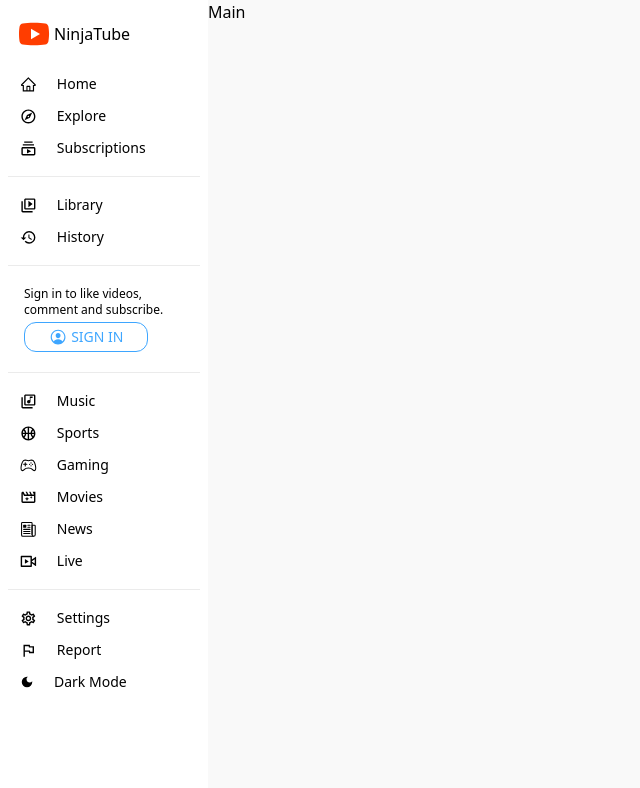
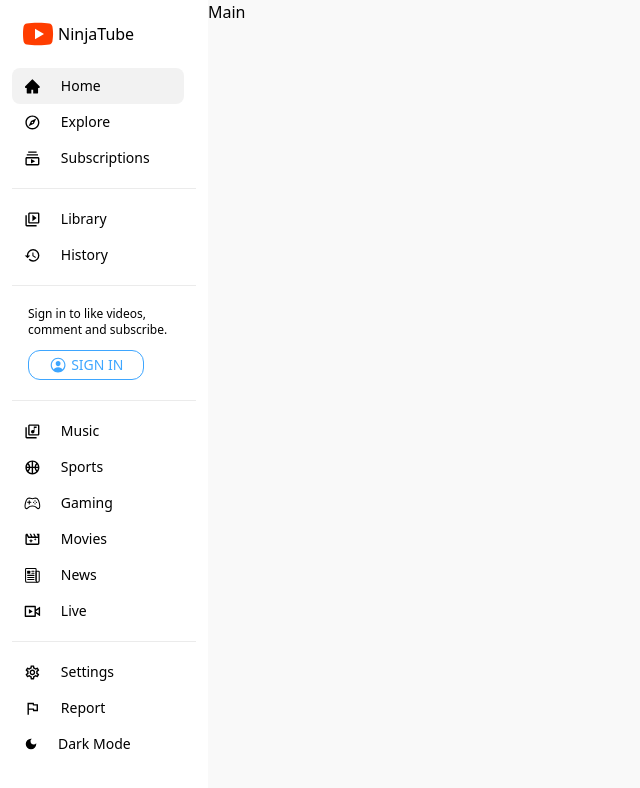
Before and after one commit to christian-anunciado/youtube-clone-react-ts, a React (Vite) app in the folder client/: page / in a window 1280 px wide. Shown: the top 788 px of the page, without its empty margins (0-640 px from the left). Built offline with nearby package versions, Linux system fonts and the light colour scheme.

Commit message:
fixed some behaviors on menu

```diff
--- a/client/src/components/Menu/Menu.tsx
+++ b/client/src/components/Menu/Menu.tsx
@@ -6,7 +6,7 @@ type Props = {};
 
 function Menu({}: Props) {
   return (
-    <div className="h-screen w-52 overflow-auto bg-white py-4 px-2 text-text dark:bg-darkBgLighter dark:text-darkText">
+    <div className="sticky top-0 flex h-screen w-52 flex-col bg-white py-4 px-3 text-text dark:bg-darkBgLighter dark:text-darkText">
       <Logo />
       <MenuItems />
     </div>
--- a/client/src/components/Menu/MenuItem.tsx
+++ b/client/src/components/Menu/MenuItem.tsx
@@ -10,7 +10,9 @@ type Props = {
 function MenuItem(props: Props) {
   return (
     <div
-      className={`flex min-w-full cursor-pointer items-center gap-5 rounded-lg py-1.5 px-3 text-sm hover:bg-soft dark:hover:bg-darkTextSoft dark:hover:text-darkText`}
+      className={`mr-3 flex min-w-0 cursor-pointer items-center gap-5 rounded-lg py-2 px-3 text-sm hover:bg-soft dark:hover:bg-darkSoft dark:hover:text-darkText ${
+        props.isActive && "bg-soft dark:bg-darkSoft"
+      }`}
       onClick={() => props.onClick?.()}
     >
       {props.isActive ? <>{props.iconActive}</> : <>{props.iconDefault}</>}
--- a/client/src/components/Menu/MenuItems.tsx
+++ b/client/src/components/Menu/MenuItems.tsx
@@ -1,4 +1,4 @@
-import React from "react";
+import React, { useState } from "react";
 import MenuItem from "./MenuItem";
 import { AiOutlineHome, AiFillHome } from "react-icons/ai";
 import {
@@ -33,27 +33,16 @@ import { RiLiveFill, RiLiveLine } from "react-icons/ri";
 import { useSelector } from "react-redux";
 import { useDispatch } from "react-redux";
 import { toggleDarkMode } from "../../redux/themeRedux";
+import SignIn from "../SignIn/SignIn";
+
 type Props = {};
-
-const SignIn = () => {
-  const theme = useSelector((state: any) => state.theme);
-  return (
-    <div className="flex flex-col gap-1 px-4 py-2">
-      <p className="text-xs">Sign in to like videos, comment and subscribe.</p>
-      <button className="flex w-max items-center justify-center gap-1 rounded-xl border border-blueBorder py-1 px-6 text-sm uppercase text-blueBorder hover:bg-blueSoft dark:hover:bg-darkBlueSoft">
-        <IoPersonCircleOutline size={"1.3em"} />
-        Sign In
-      </button>
-    </div>
-  );
-};
 
 const ToggleDarkMode = () => {
   const theme = useSelector((state: any) => state.theme);
   const dispatch = useDispatch();
   return (
     <div
-      className={`flex min-w-full cursor-pointer items-center gap-5 rounded-lg py-1.5 px-3 text-sm hover:bg-soft dark:hover:bg-darkTextSoft dark:hover:text-darkText`}
+      className={`mr-3 flex min-w-0 cursor-pointer items-center gap-5 rounded-lg py-2 px-3 text-sm hover:bg-soft dark:hover:bg-darkSoft dark:hover:text-darkText`}
       onClick={() => dispatch(toggleDarkMode())}
     >
       {theme.darkMode ? <MdOutlineLightMode /> : <MdDarkMode />}
@@ -67,26 +56,31 @@ const Divider = () => {
 };
 
 function MenuItems({}: Props) {
+  const [selectedMenu, setSelectedMenu] = useState(0);
   return (
+    <div className="m-0 min-h-0 flex-1 basis-auto overflow-hidden hover:overflow-y-scroll">
       <div className="flex flex-col gap-3">
         <div>
           <MenuItem
             iconActive={<AiFillHome size={"1.2em"} />}
             iconDefault={<AiOutlineHome size={"1.2em"} />}
             iconName="Home"
-          isActive={false}
+            isActive={selectedMenu === 0}
+            onClick={() => setSelectedMenu(0)}
           />
           <MenuItem
             iconActive={<MdExplore size={"1.2em"} />}
             iconDefault={<MdOutlineExplore size={"1.2em"} />}
             iconName="Explore"
-          isActive={false}
+            isActive={selectedMenu === 1}
+            onClick={() => setSelectedMenu(1)}
           />
           <MenuItem
             iconActive={<MdSubscriptions size={"1.2em"} />}
             iconDefault={<MdOutlineSubscriptions size={"1.2em"} />}
             iconName="Subscriptions"
-          isActive={false}
+            isActive={selectedMenu === 2}
+            onClick={() => setSelectedMenu(2)}
           />
         </div>
         <Divider />
@@ -95,13 +89,15 @@ function MenuItems({}: Props) {
             iconActive={<MdVideoLibrary size={"1.2em"} />}
             iconDefault={<MdOutlineVideoLibrary size={"1.2em"} />}
             iconName="Library"
-          isActive={false}
+            isActive={selectedMenu === 3}
+            onClick={() => setSelectedMenu(3)}
           />
           <MenuItem
             iconActive={<MdHistory size={"1.2em"} />}
             iconDefault={<MdHistory size={"1.2em"} />}
             iconName="History"
-          isActive={false}
+            isActive={selectedMenu === 4}
+            onClick={() => setSelectedMenu(4)}
           />
         </div>
         <Divider />
@@ -112,37 +108,43 @@ function MenuItems({}: Props) {
             iconActive={<MdLibraryMusic size={"1.2em"} />}
             iconDefault={<MdOutlineLibraryMusic size={"1.2em"} />}
             iconName="Music"
-          isActive={false}
+            isActive={selectedMenu === 5}
+            onClick={() => setSelectedMenu(5)}
           />
           <MenuItem
             iconActive={<MdSportsBasketball size={"1.2em"} />}
             iconDefault={<MdOutlineSportsBasketball size={"1.2em"} />}
             iconName="Sports"
-          isActive={false}
+            isActive={selectedMenu === 6}
+            onClick={() => setSelectedMenu(6)}
           />
           <MenuItem
             iconActive={<IoGameController size={"1.2em"} />}
             iconDefault={<IoGameControllerOutline size={"1.2em"} />}
             iconName="Gaming"
-          isActive={false}
+            isActive={selectedMenu === 7}
+            onClick={() => setSelectedMenu(7)}
           />
           <MenuItem
             iconActive={<MdMovieFilter size={"1.2em"} />}
             iconDefault={<MdOutlineMovieFilter size={"1.2em"} />}
             iconName="Movies"
-          isActive={false}
+            isActive={selectedMenu === 8}
+            onClick={() => setSelectedMenu(8)}
           />
           <MenuItem
             iconActive={<IoNewspaper size={"1.2em"} />}
             iconDefault={<IoNewspaperOutline size={"1.2em"} />}
             iconName="News"
-          isActive={false}
+            isActive={selectedMenu === 9}
+            onClick={() => setSelectedMenu(9)}
           />
           <MenuItem
             iconActive={<RiLiveFill size={"1.2em"} />}
             iconDefault={<RiLiveLine size={"1.2em"} />}
             iconName="Live"
-          isActive={false}
+            isActive={selectedMenu === 10}
+            onClick={() => setSelectedMenu(10)}
           />
         </div>
         <Divider />
@@ -151,15 +153,18 @@ function MenuItems({}: Props) {
             iconActive={<MdSettings size={"1.2em"} />}
             iconDefault={<MdOutlineSettings size={"1.2em"} />}
             iconName="Settings"
-          isActive={false}
+            isActive={selectedMenu === 11}
+            onClick={() => setSelectedMenu(11)}
           />
           <MenuItem
             iconActive={<MdFlag size={"1.2em"} />}
             iconDefault={<MdOutlineFlag size={"1.2em"} />}
             iconName="Report"
-          isActive={false}
+            isActive={selectedMenu === 11}
+            onClick={() => setSelectedMenu(11)}
           />
           <ToggleDarkMode />
+        </div>
       </div>
     </div>
   );
--- /dev/null
+++ b/client/src/components/SignIn/SignIn.tsx
@@ -0,0 +1,18 @@
+import React from "react";
+import { IoPersonCircleOutline } from "react-icons/io5";
+
+type Props = {};
+
+function SignIn({}: Props) {
+  return (
+    <div className="flex flex-col gap-3 px-4 py-2">
+      <p className="text-xs">Sign in to like videos, comment and subscribe.</p>
+      <button className="flex w-max items-center justify-center gap-1 rounded-xl border border-blueBorder py-1 px-5 text-sm uppercase text-blueBorder hover:bg-blueSoft dark:hover:bg-darkBlueSoft">
+        <IoPersonCircleOutline size={"1.3em"} />
+        Sign In
+      </button>
+    </div>
+  );
+}
+
+export default SignIn;
--- a/client/src/index.css
+++ b/client/src/index.css
@@ -1,79 +1,14 @@
 @tailwind base;
+
+*::-webkit-scrollbar {
+  width: 6px;
+}
+
+*::-webkit-scrollbar-thumb {
+  border: 4px solid #909090;
+  background-clip: padding-box;
+  background-color: #909090;
+  border-radius: 14px;
+}
 @tailwind components;
 @tailwind utilities;
-
-/*
-:root {
-  font-family: Inter, system-ui, Avenir, Helvetica, Arial, sans-serif;
-  line-height: 1.5;
-  font-weight: 400;
-
-  color-scheme: light dark;
-  color: rgba(255, 255, 255, 0.87);
-  background-color: #242424;
-
-  font-synthesis: none;
-  text-rendering: optimizeLegibility;
-  -webkit-font-smoothing: antialiased;
-  -moz-osx-font-smoothing: grayscale;
-  -webkit-text-size-adjust: 100%;
-}
-
-a {
-  font-weight: 500;
-  color: #646cff;
-  text-decoration: inherit;
-}
-
-a:hover {
-  color: #535bf2;
-}
-
-body {
-  margin: 0;
-  display: flex;
-  place-items: center;
-  min-width: 320px;
-  min-height: 100vh;
-}
-
-h1 {
-  font-size: 3.2em;
-  line-height: 1.1;
-}
-
-button {
-  border-radius: 8px;
-  border: 1px solid transparent;
-  padding: 0.6em 1.2em;
-  font-size: 1em;
-  font-weight: 500;
-  font-family: inherit;
-  background-color: #1a1a1a;
-  cursor: pointer;
-  transition: border-color 0.25s;
-}
-
-button:hover {
-  border-color: #646cff;
-}
-
-button:focus,
-button:focus-visible {
-  outline: 4px auto -webkit-focus-ring-color;
-}
-
-@media (prefers-color-scheme: light) {
-  :root {
-    color: #213547;
-    background-color: #ffffff;
-  }
-
-  a:hover {
-    color: #747bff;
-  }
-
-  button {
-    background-color: #f9f9f9;
-  }
-} */
--- a/client/src/page/Home.tsx
+++ b/client/src/page/Home.tsx
@@ -8,7 +8,7 @@ type Props = {};
 function Home({}: Props) {
   const theme = useSelector((state: any) => state.theme);
   return (
-    <div className={`${theme?.darkMode && "dark"}`}>
+    <div className={`${theme?.darkMode && "dark"} scroll-smooth`}>
       <div className="flex bg-bgLight dark:bg-darkBgLight">
         <Menu />
         <Main />
--- a/client/tailwind.config.cjs
+++ b/client/tailwind.config.cjs
@@ -21,14 +21,14 @@ module.exports = {
       darkBgLighter: '#1c1f23',
       darkText: 'white',
       darkTextSoft: '#aaa',
-      soft: '#282424',
+      darkSoft: '#33383f',
 
       // Light
       bgLight: '#f9f9f9',
       bgLighter: 'white',
       text: 'black',
       textSoft: '#606060',
-      soft: '#f5f5f5',
+      soft: '#f2f2f2',
 
 
     },
```
Lines whose indentation alone changed are shown as unchanged.
